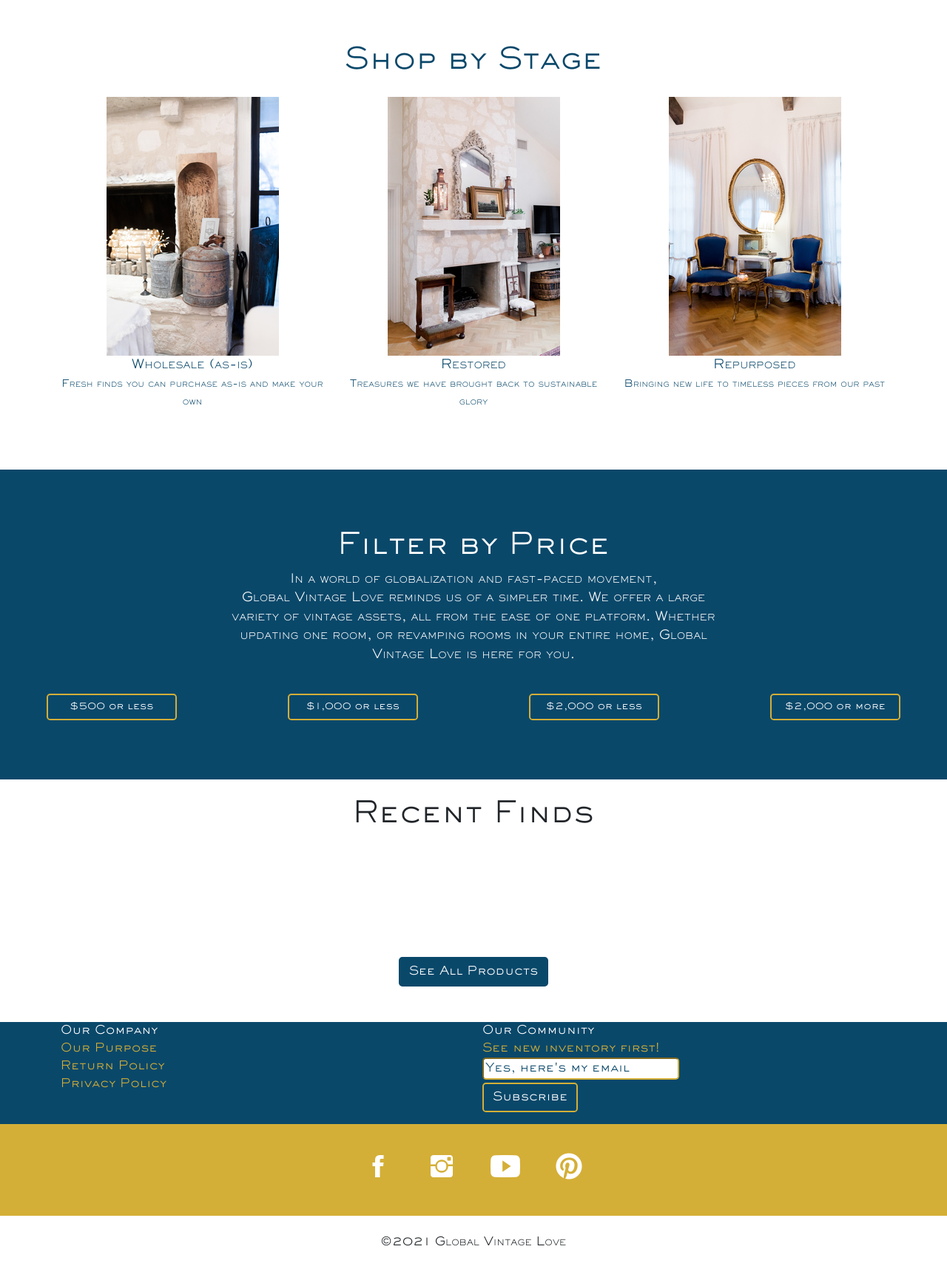
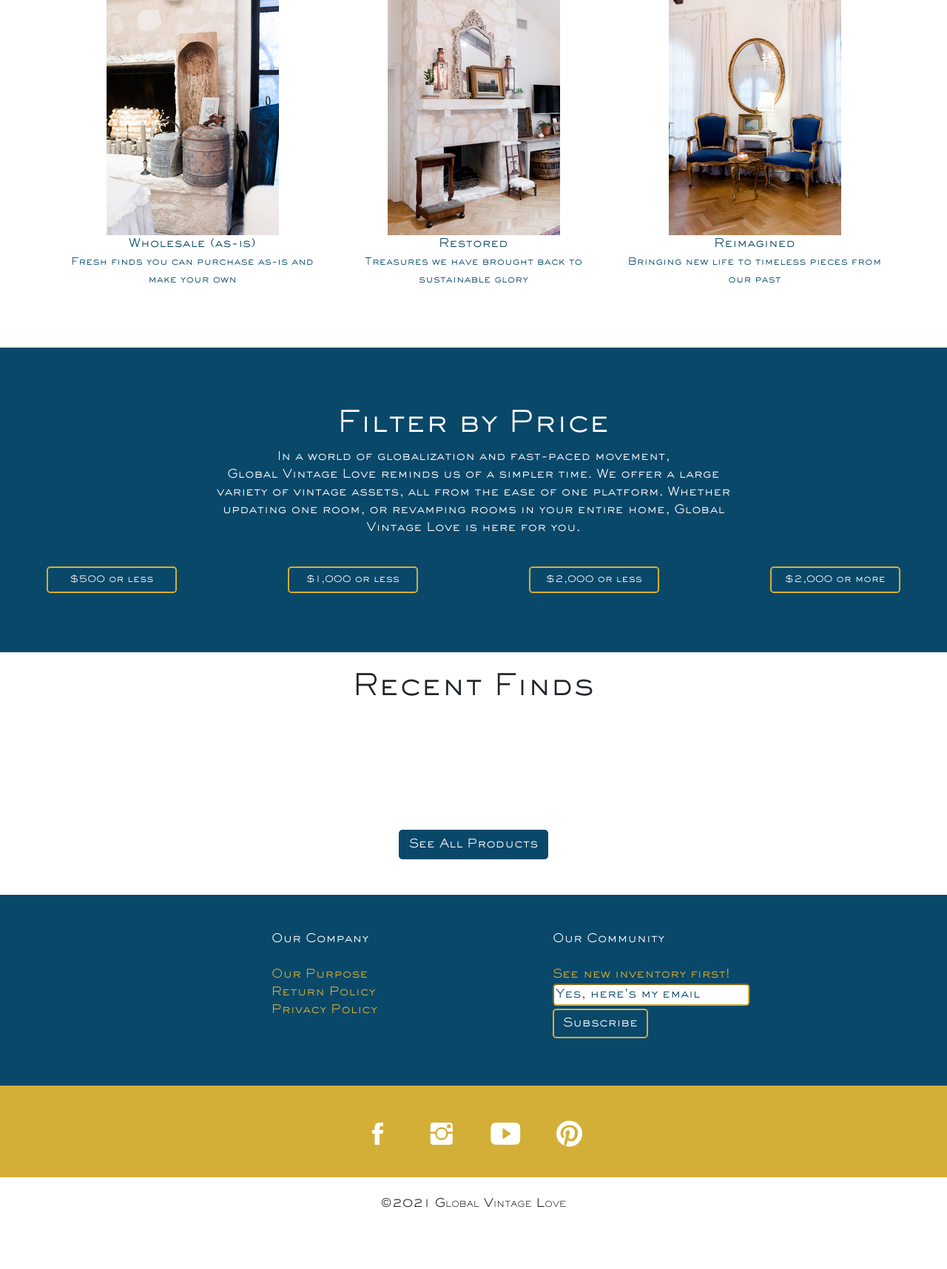
Before and after one commit to Dathmar/vintageLove, a Django app: template store/templates/index.html in a window 1280 px wide. Shown: the part 794-2510 px from the top of the page at 74% size. After the commit the page ends 2427 px from the top, so only its background shows below. Run offline with Django 3.2, Linux system fonts and the light colour scheme; the template is opened without the code that fills it, so the values that code supplies are empty; some libraries are stand-ins or nearby versions; some web fonts are replaced.

Commit message:
Updated rendering of base and index.  Changed title length to 30.

```diff
--- a/base/static/css/Navigation-with-Button.css
+++ b/base/static/css/Navigation-with-Button.css
@@ -4,7 +4,7 @@
 
 ::placeholder { /* Chrome, Firefox, Opera, Safari 10.1+ */
   color: #0A486A;
-  opacity: 1; /* Firefox */
+  opacity: 2; /* Firefox */
 }
 
 :-ms-input-placeholder { /* Internet Explorer 10-11 */
@@ -122,7 +122,7 @@
 }
 
 .vintage-font {
-  font-family: 'Sackers';
+  font-family: 'Powell Antique';
 }
 
 cinzel-font {
--- a/base/templates/base.html
+++ b/base/templates/base.html
@@ -52,14 +52,14 @@
     <section id="nav-footer" class="blue-background">
         <div class="container">
             <div class="row">
-                <div class="col-md-6">
-                    <span class="white-font">Our Company</span><br/>
+                <div class="offset-3 col-md-3 pt-5 pb-5">
+                    <span class="white-font" style="font-variant: titling-caps;">Our Company</span><br/><br/>
                     <span class="orange-font"><a href="{% url 'store:our-purpose' %}">Our Purpose</a></span><br/>
                     <span class="orange-font"><a href="{% url 'store:return-policy' %}">Return Policy</a></span><br/>
                     <span class="orange-font"><a href="{% url 'store:privacy-policy' %}">Privacy Policy</a></span>
                 </div>
-                <div class="col-md-6">
-                    <span class="white-font">Our Community</span><br/>
+                <div class="offset-1 col-md-3 pt-md-5 pb-md-5">
+                    <span class="white-font" style="font-variant: titling-caps;">Our Community</span><br/><br/>
                     <span class="orange-font">See new inventory first!</span><br/>
                     <input type="email" class="orange-boarder blue-font rounded-3" placeholder="Yes, here's my email"><br/>
                     <input type="submit" class="btn btn-primary blue-w-orange-button rounded-3 mt-1 mb-3" value="Subscribe" onclick="subscribe()">
--- a/products/models.py
+++ b/products/models.py
@@ -57,7 +57,7 @@
 
 class Product(models.Model):
     id = models.UUIDField(primary_key=True, default=uuid.uuid4, editable=False)
-    title = models.CharField(max_length=4000)
+    title = models.CharField(max_length=30)
     #slug = models.SlugField()
     description = models.CharField(max_length=8000)
     seller = models.ForeignKey(Seller, on_delete=models.PROTECT)
--- a/store/templates/index.html
+++ b/store/templates/index.html
@@ -2,9 +2,9 @@
 {% load static %}
 {% block content %}
     {% include 'category-nav.html' %}
-    <section id="hero-section" class="vintage-font" >
+    <section id="hero-section">
         <div class="row align-items-end">
-            <div class="col-md-4 ps-4 pe-xs-4 pe-md-2" style="padding-left: 2em;">
+            <div class="col-md-6 align-content-center" style="padding-left: 4em; padding-right: 3em;">
                 <h3 class="orange-font">/&nbspGlobal Vintage Love&nbsp/</h3>
                 <h2>Unlock the world of vintage one treasure at a time</h2>
                 <span>
@@ -15,12 +15,12 @@
                 <a href="{% url 'products:all-products' %}" class="btn btn-primary vintage-button blue-font rounded-3">Shop Now</a>
                 <a href="{% url 'store:our-purpose' %}" class="btn btn-primary blue-button rounded-3">Our Purpose</a>
             </div>
-            <div class="col-md-8">
+            <div class="col-md-6">
                 <img src="{% get_static_prefix %}img/Hero Image.jpg" width="100%">
             </div>
         </div>
     </section>
-    <section class="vintage-font text-center blue-font body-padding">
+    <section class="text-center blue-font body-padding">
         <h1>Shop by Stage</h1>
         <div class="container">
             <div class="row">
@@ -36,14 +36,14 @@
                 </div>
                 <div class="col-md-4 col-sm-12 mt-3">
                     <img src="{% get_static_prefix %}img/repurposed.jpg" width="233"><br/>
-                    <span>Repurposed</span><br/>
+                    <span>Reimagined</span><br/>
                     <span style="font-size: smaller;">Bringing new life to timeless pieces from our past</span>
                 </div>
 
             </div>
         </div>
     </section>
-    <section class="vintage-font text-center blue-background white-font body-padding">
+    <section class="text-center blue-background white-font body-padding">
         <h1>Filter by Price</h1>
         <span class="mt-3">In a world of globalization and fast-paced movement,<br/>
             Global Vintage Love reminds us of a simpler time. We offer a large<br/>
```
